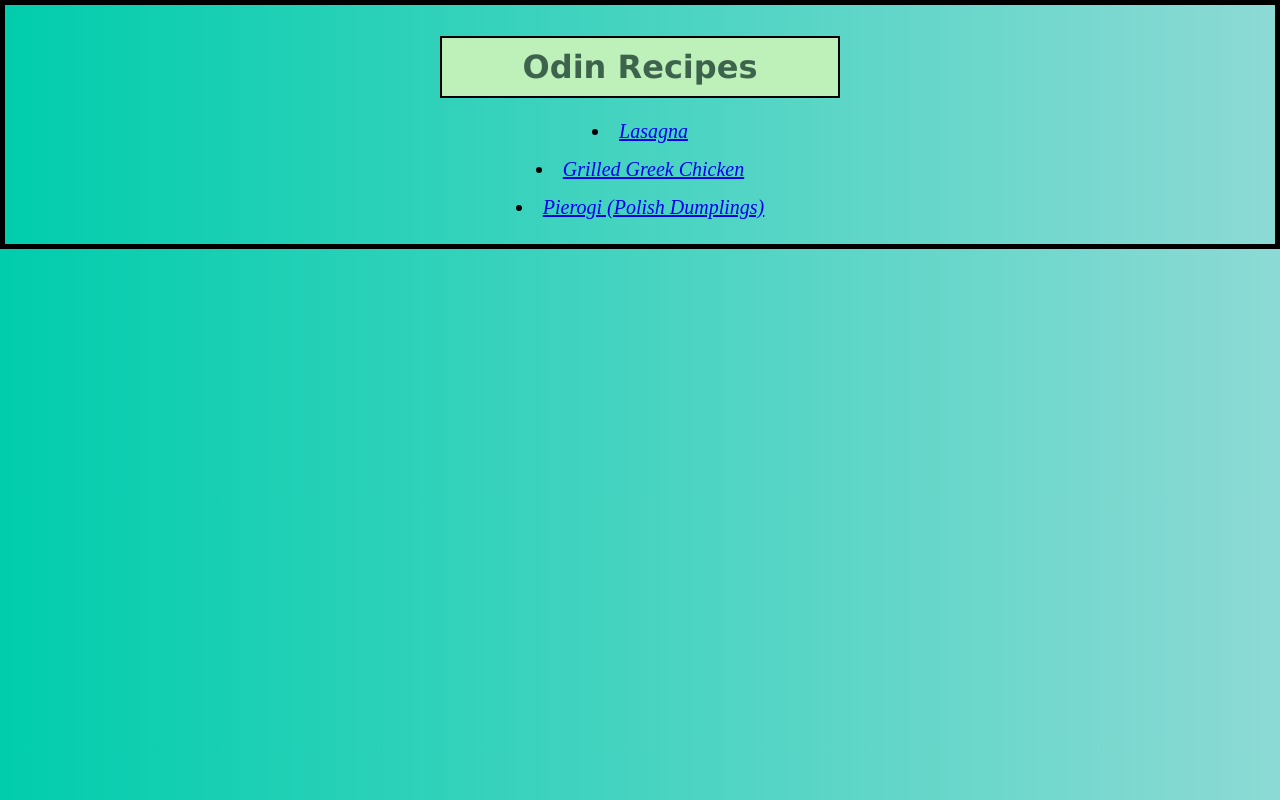
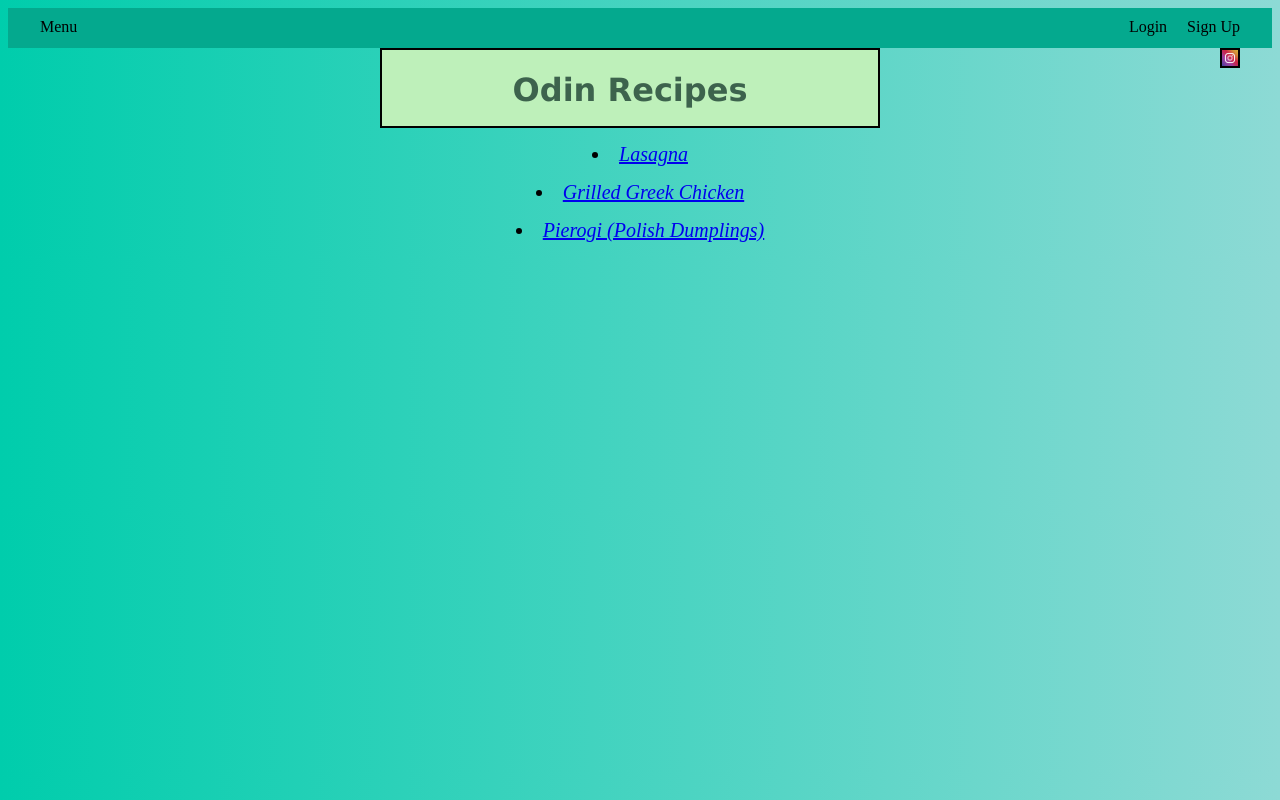
Before and after one commit to MrVaasu/odin-recipes, a plain HTML site: page index.html in a window 1280 px wide. Drawn offline with Linux system fonts and the light colour scheme.

Commit message:
added top-belt menu as flexbox changed header to flexbox added ig icon with link to ig

```diff
--- a/index.html
+++ b/index.html
@@ -8,12 +8,34 @@
     </head>
     <body>
 
-        <h1 class="header">Odin Recipes</h1>
+        <div class="top-belt-container">
+            <div class="top-belt">
+                <div class="top-belt-menu">Menu</div>
+                <div class="top-belt-account">
+                    <div class="top-belt-login">Login</div>
+                    <div class="top-belt-signup">Sign Up</div>
+                </div>
+            </div>
+        </div>
+
+        <div class="header-container">
+            <div class="header">
+                <div class="header-empty-left"></div>
+                <div class="title"><h1>Odin Recipes</h1></div>
+                <div class="social"><a href = "https://www.instagram.com/rmastej/" target="_blank"><img src="img/instagram.webp" width="20px" height="20px"> </a></div>
+            </div>
+        </div>
+
         <ui class="menu-ui center">
         <li class="menu-li"><a href="recipes/lasagna.html"> Lasagna</a></li>
         <li class="menu-li"><a href="recipes/grilled-greek-chicken.html"> Grilled Greek Chicken</a></li>
         <li class="menu-li"><a href="recipes/pierogi.html"> Pierogi (Polish Dumplings)</a></li>
         </ui>
+
+        <div class="recipes-container">
+
+
+        </div>
     </body>
 
 </html>
--- a/style.css
+++ b/style.css
@@ -5,21 +5,6 @@
 body{
     /* background-color: #a5fcff; */
     background-image: linear-gradient(to right, #00cdac 0% , #8ddad5 100%);
-    border: 5px solid black;
-    margin: 0px;
-    padding: 10px;
-}
-.header{
-    color: #3d634d;
-    text-align: center;
-    background-color: rgb(190, 240, 186);
-    font-family:Geneva, Tahoma, sans-serif;
-    padding: 10px;
-    width: 400px;
-    height: auto;
-    margin-left: auto;
-    margin-right: auto;
-    border: 2px solid black;
 }
 
 .description{
@@ -62,3 +47,53 @@ span{
     margin: 15px auto;
     font-style: italic;
 }
+
+.top-belt-container{
+    background-color: hsl(170, 95%, 34%);
+    height: 40px;
+    display: flex;
+    justify-content: center;
+    padding: 10px;
+
+}
+
+.top-belt{
+    width: 1200px;
+    display: flex;
+    justify-content: space-between;
+}
+
+.top-belt-account{
+    display: flex;
+    justify-content: flex-end;
+}
+
+.top-belt-login{
+    margin-right: 20px;
+}
+
+.header-container{
+    display: flex;
+    justify-content: center;
+}
+
+.header{
+    width: 1200px;
+    height: 80px;
+    display: flex;
+    justify-content: space-between;
+}
+
+.title{
+    color: #3d634d;
+    text-align: center;
+    background-color: rgb(190, 240, 186);
+    font-family:Geneva, Tahoma, sans-serif;
+    width: 500px;
+    height: 80px;
+    border: 2px solid black;
+}
+
+/* .social{
+    margin-left: 50px;
+} */
```
Also changed, not shown: recipes/grilled-greek-chicken.html (+11 -1 lines), recipes/lasagna.html (+12 -1 lines), recipes/pierogi.html (+12 -1 lines), img/instagram.webp (added).
